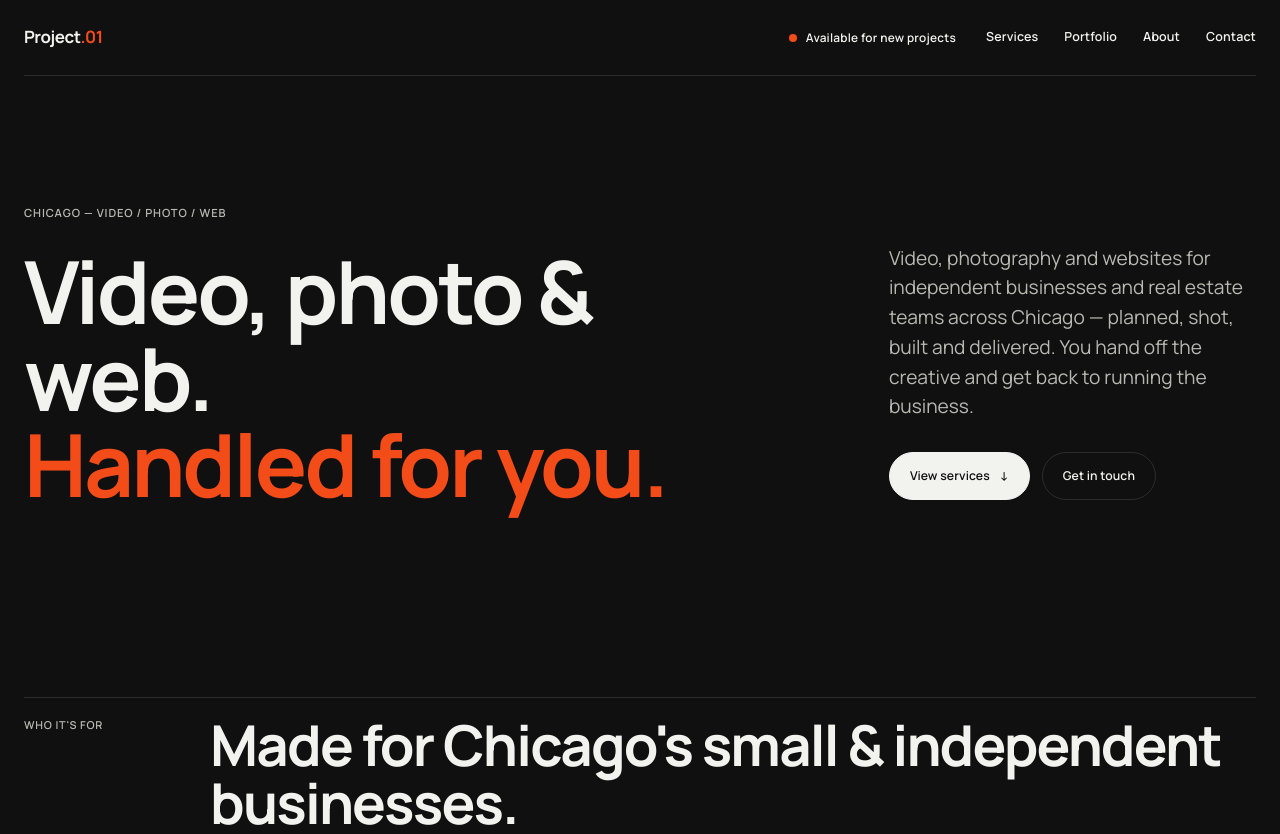
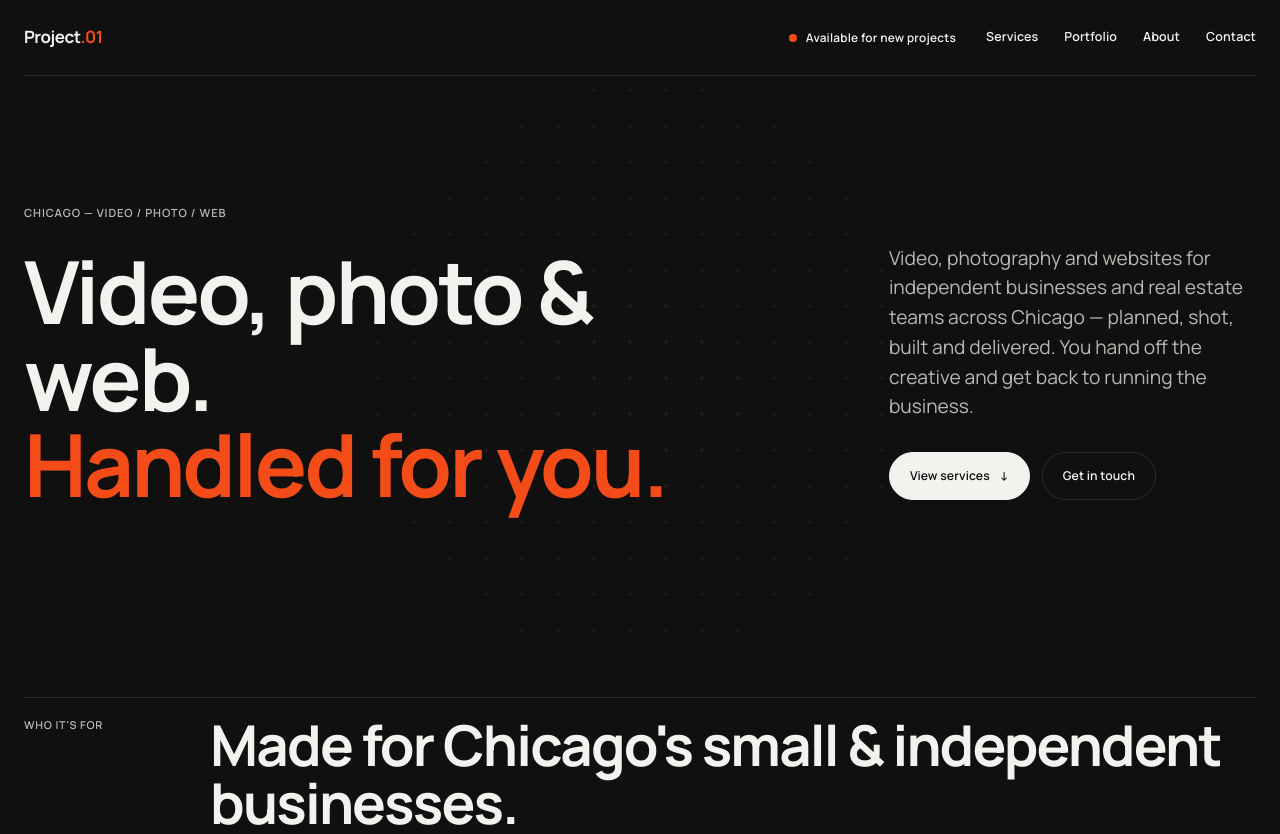
Before and after one commit to bwprojectphotography-cloud/project01, a plain HTML site: page index.html in a window 1280 px wide. Shown: the top 834 px of the page. Drawn offline with Linux system fonts and the light colour scheme.

Commit message:
Fix dot-field: body transparent so dot matrix shows again

```diff
--- a/index.html
+++ b/index.html
@@ -1399,7 +1399,13 @@
       --shadow: rgba(0, 0, 0, .6);
     }
     html { color-scheme: dark; background: #101011; }
-    body { background: var(--paper); color: var(--ink); }
+    /* Body itself stays transparent so the fixed dot field shows
+       through: the canvas sits at z-index -1, which paints above the
+       html background but below body's own background — an opaque
+       body background here covers the canvas and hides every dot.
+       The page colour comes from the html background above, which
+       matches --paper exactly. */
+    body { background: transparent; color: var(--ink); }
     .btn { background: var(--ink); color: #101011; border-color: var(--ink); }
     .btn:hover, .btn:focus-visible { background: var(--accent); border-color: var(--accent); color: #ffffff; }
     .btn.secondary { background: transparent; color: var(--ink); border-color: var(--line); }
```
